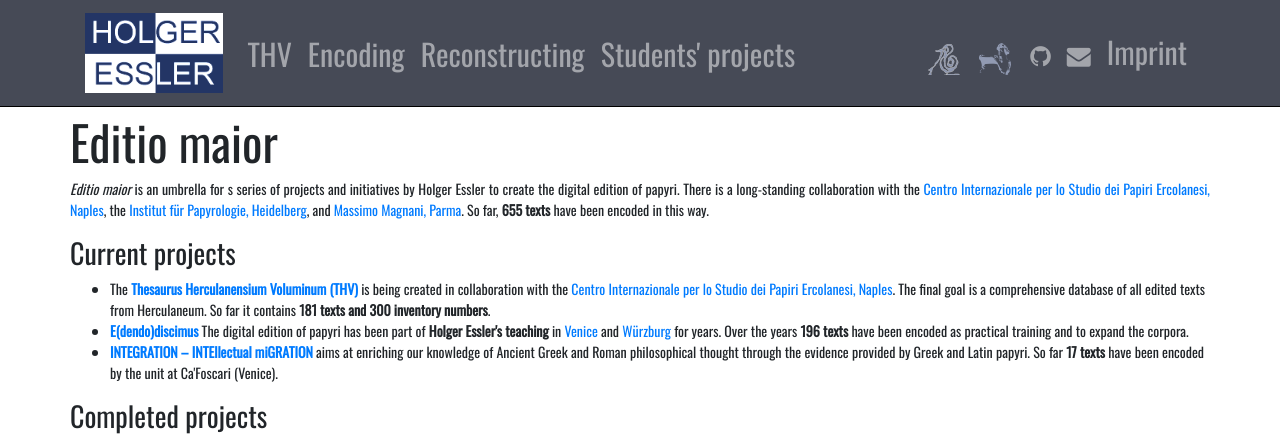
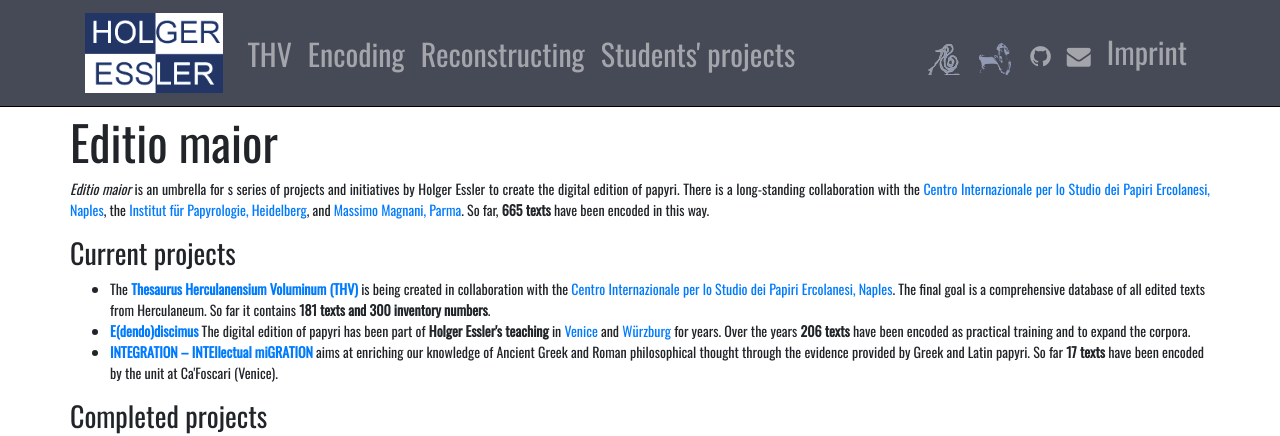
Before and after one commit to HolgerEssler/HolgerEssler.github.io, a Jekyll site: the page built from editio.html, in a window 1280 px wide and 934 px high. Shown: the top 436 px of the window. Built offline with Jekyll 4.4.1, drawn with Linux system fonts in a browser that asks for light colours; nearby versions of some CDN libraries.

Commit message:
Update numbers of encoding.

```diff
--- a/ediscimus.html
+++ b/ediscimus.html
@@ -20,7 +20,7 @@
               <p>Teaching with digital editions</p></div>
             </div>
             <div class="row">
-              <p><em>Edendo discimus</em>  part of the <a href="editio.html">editio maior</a> initiative. The aim of this project is to integrate digital editions more and more into traditional teaching. This page lists the 205 text encodings of papyri produced so far in various workshops and regular papyrological courses by Holger Essler. May the overview serve as a nice reminder for the participants and as an incentive for other colleagues to become active in this direction themselves. The papyri encoded in classes taught by Federica Nicolardi are listed below. Holger Essler was responsible for the final editing of all texts.
+              <p><em>Edendo discimus</em>  part of the <a href="editio.html">editio maior</a> initiative. The aim of this project is to integrate digital editions more and more into traditional teaching. This page lists the 206 text encodings of papyri produced so far in various workshops and regular papyrological courses by Holger Essler. May the overview serve as a nice reminder for the participants and as an incentive for other colleagues to become active in this direction themselves. The papyri encoded in classes taught by Federica Nicolardi are listed below. Holger Essler was responsible for the final editing of all texts.
             </div>
             <div class="row">
               <h3>Courses taught at <a href="https://www.klassphil.uni-wuerzburg.de/startseite/">University of Würzburg</a></h3>
--- a/editio.html
+++ b/editio.html
@@ -20,7 +20,7 @@
               <div>Editio maior</div>
             </div>
             <div class="row">
-              <p><em>Editio maior</em> is an umbrella for s series of projects and initiatives by Holger Essler to create the digital edition of papyri. There is a long-standing collaboration with the <a href="https://cispe.org/">Centro Internazionale per lo Studio dei Papiri Ercolanesi, Naples</a>, the <a href="https://www.uni-heidelberg.de/fakultaeten/philosophie/zaw/papy/">Institut für Papyrologie, Heidelberg</a>, and <a href="https://www.unipr.it/ugov/person/21578">Massimo Magnani, Parma</a>. So far, <strong>655 texts</strong> have been encoded in this way.</p>
+              <p><em>Editio maior</em> is an umbrella for s series of projects and initiatives by Holger Essler to create the digital edition of papyri. There is a long-standing collaboration with the <a href="https://cispe.org/">Centro Internazionale per lo Studio dei Papiri Ercolanesi, Naples</a>, the <a href="https://www.uni-heidelberg.de/fakultaeten/philosophie/zaw/papy/">Institut für Papyrologie, Heidelberg</a>, and <a href="https://www.unipr.it/ugov/person/21578">Massimo Magnani, Parma</a>. So far, <strong>665 texts</strong> have been encoded in this way.</p>
             </div>
             <div class="row">
               <h3>Current projects</h3>
@@ -28,7 +28,7 @@
             <div class="row">
               <ul>
                 <li>The <strong><a href="/thv">Thesaurus Herculanensium Voluminum (THV)</a></strong> is being created in collaboration with the <a href="https://cispe.org/">Centro Internazionale per lo Studio dei Papiri Ercolanesi, Naples</a>. The final goal is a comprehensive database of all edited texts from Herculaneum. So far it contains <strong>181 texts and 300 inventory numbers</strong>.</li>
-                <li><strong><a href="/ediscimus">E(dendo)discimus</a></strong> The digital edition of papyri has been part of <strong>Holger Essler's teaching</strong> in <a href="www.unive.it/persone/holger.essler">Venice</a> and <a href="https://www.klassphil.uni-wuerzburg.de/startseite/">Würzburg</a> for years. Over the years <strong>196 texts</strong> have been encoded as practical training and to expand the corpora.</li>
+                <li><strong><a href="/ediscimus">E(dendo)discimus</a></strong> The digital edition of papyri has been part of <strong>Holger Essler's teaching</strong> in <a href="www.unive.it/persone/holger.essler">Venice</a> and <a href="https://www.klassphil.uni-wuerzburg.de/startseite/">Würzburg</a> for years. Over the years <strong>206 texts</strong> have been encoded as practical training and to expand the corpora.</li>
                 <li><strong><a href="/integration">INTEGRATION – INTEllectual miGRATION</a></strong> aims at enriching our knowledge of Ancient Greek and Roman philosophical thought through the evidence provided by Greek and Latin papyri. So far <strong>17 texts</strong> have been encoded by the unit at Ca'Foscari (Venice).</li>
               </ul>
             </div>
```
